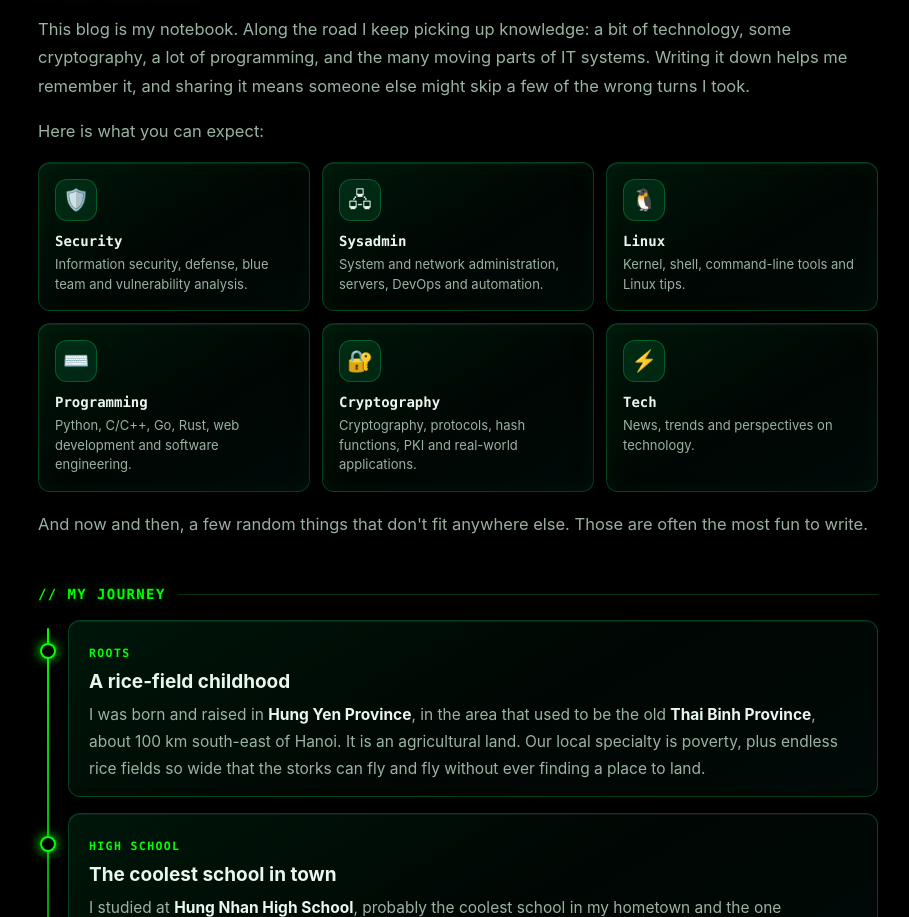
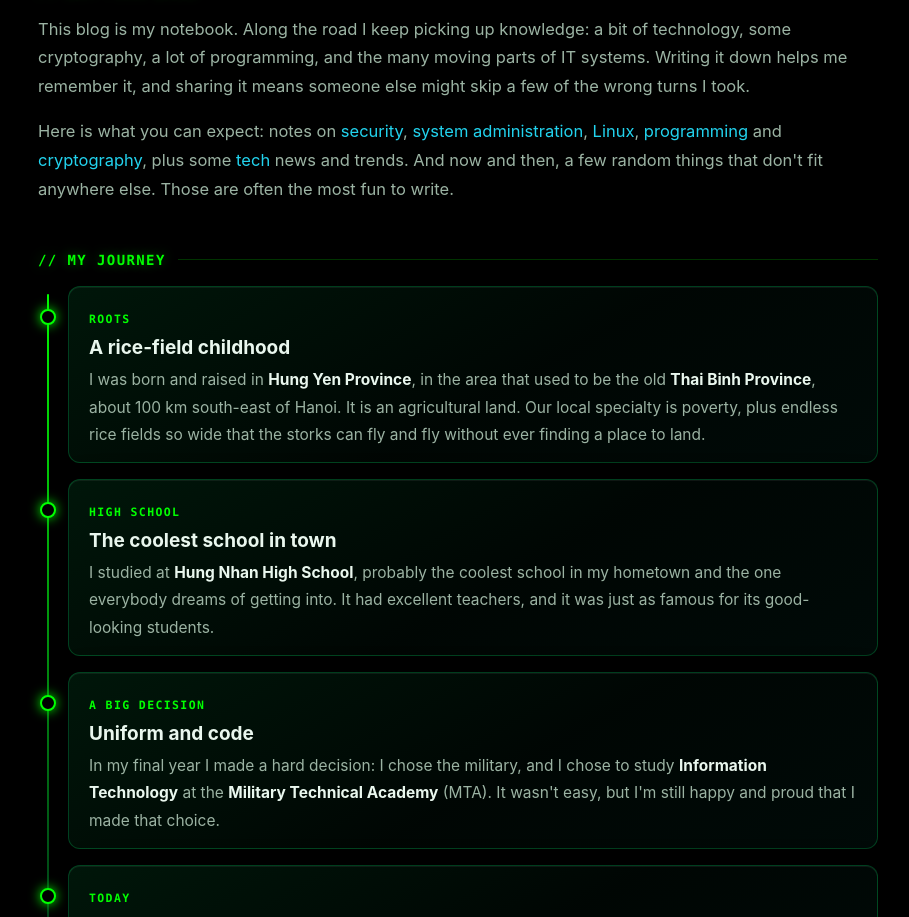
Before and after one commit to bachns/bachns.io.vn, an Astro site: page /about in a window 1280 px wide. Shown: the part 930-1847 px from the top of the page, without its empty margins (182-1091 px from the left). Built offline with nearby package versions, Linux system fonts and the light colour scheme; Astro itself is replaced by a stand-in of ours.

Commit message:
About: replace category cards with a concise paragraph
Co-Authored-By: Claude Sonnet 5.5 <noreply@anthropic.com>

```diff
--- a/src/pages/about.astro
+++ b/src/pages/about.astro
@@ -1,7 +1,6 @@
 ---
 import Base from '../layouts/Base.astro';
-import { CATEGORIES, SITE } from '../lib/site';
-const topics = Object.entries(CATEGORIES);
+import { SITE } from '../lib/site';
 const chips = ['Prometheus', 'Grafana', 'ELK Stack', 'Apache Kafka', 'ClickHouse', 'Kubernetes', 'Big Data', 'DevOps', 'Monitoring', 'Databases'];
 ---
 <Base title="About" description="About Bach Nguyen, a developer who loves technology, books and coffee, writing from Hanoi, Vietnam.">
@@ -47,14 +46,12 @@ const chips = ['Prometheus', 'Grafana', 'ELK Stack', 'Apache Kafka', 'ClickHouse
       a lot of programming, and the many moving parts of IT systems. Writing it down helps me remember it,
       and sharing it means someone else might skip a few of the wrong turns I took.
     </p>
-    <p class="about-text">Here is what you can expect:</p>
-    <div class="cats roomy">
-      {topics.map(([k, c]) => (
-        <a class="cat" href={`/category/${k}/`}><span class="ic">{c.icon}</span><strong>{c.name}</strong><small class="d">{c.desc}</small></a>
-      ))}
-    </div>
     <p class="about-text">
-      And now and then, a few random things that don't fit anywhere else. Those are often the most fun to write.
+      Here is what you can expect: notes on <a href="/category/security/">security</a>,
+      <a href="/category/sysadmin/">system administration</a>, <a href="/category/linux/">Linux</a>,
+      <a href="/category/programming/">programming</a> and <a href="/category/cryptography/">cryptography</a>,
+      plus some <a href="/category/tech/">tech</a> news and trends. And now and then, a few random things
+      that don't fit anywhere else. Those are often the most fun to write.
     </p>
 
     <div class="section-title">// my journey</div>
--- a/src/styles/global.css
+++ b/src/styles/global.css
@@ -211,8 +211,6 @@ footer .container { display: flex; justify-content: center; text-align: center;
 .about-lead em { color: var(--accent); font-style: normal; font-family: var(--mono); }
 .about-text { color: var(--ink-dim); font-size: 16.5px; margin: 0 0 16px; }
 .about .section-title { margin-top: 48px; }
-.cats.roomy { grid-template-columns: repeat(auto-fit, minmax(240px, 1fr)); margin: 6px 0 18px; }
-.cat small.d { display: block; margin-top: 6px; font: 13px/1.5 var(--sans); color: var(--ink-dim); }
 .timeline { list-style: none; margin: 0; padding: 0 0 0 30px; position: relative; }
 .timeline::before { content: ''; position: absolute; left: 9px; top: 8px; bottom: 8px; width: 2px; background: linear-gradient(var(--accent), rgba(0, 255, 200, .15)); border-radius: 2px; }
 .tl { position: relative; margin-bottom: 16px; padding: 16px 20px 14px; background: var(--glass); border: 1px solid var(--glass-border); border-radius: var(--radius);
```
